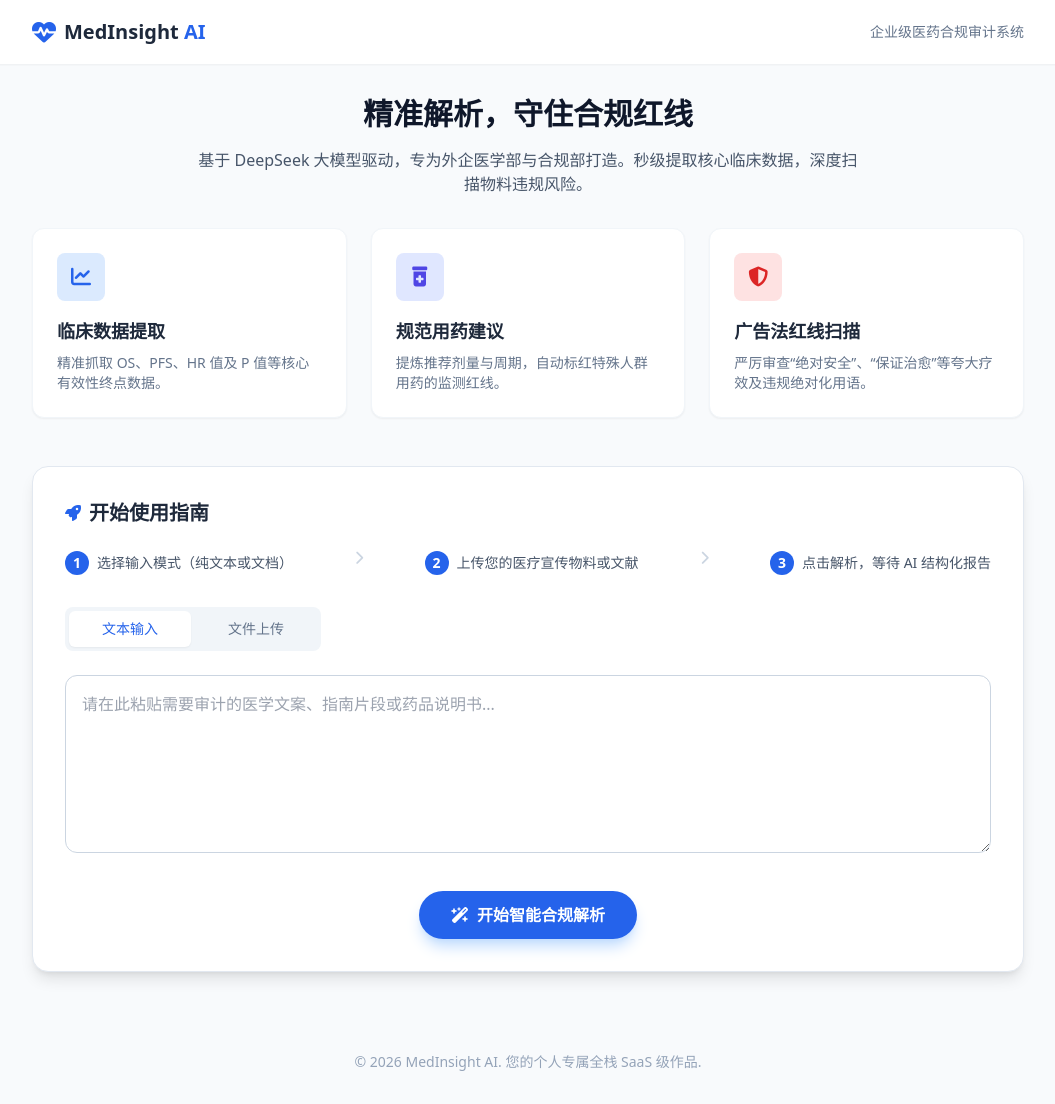
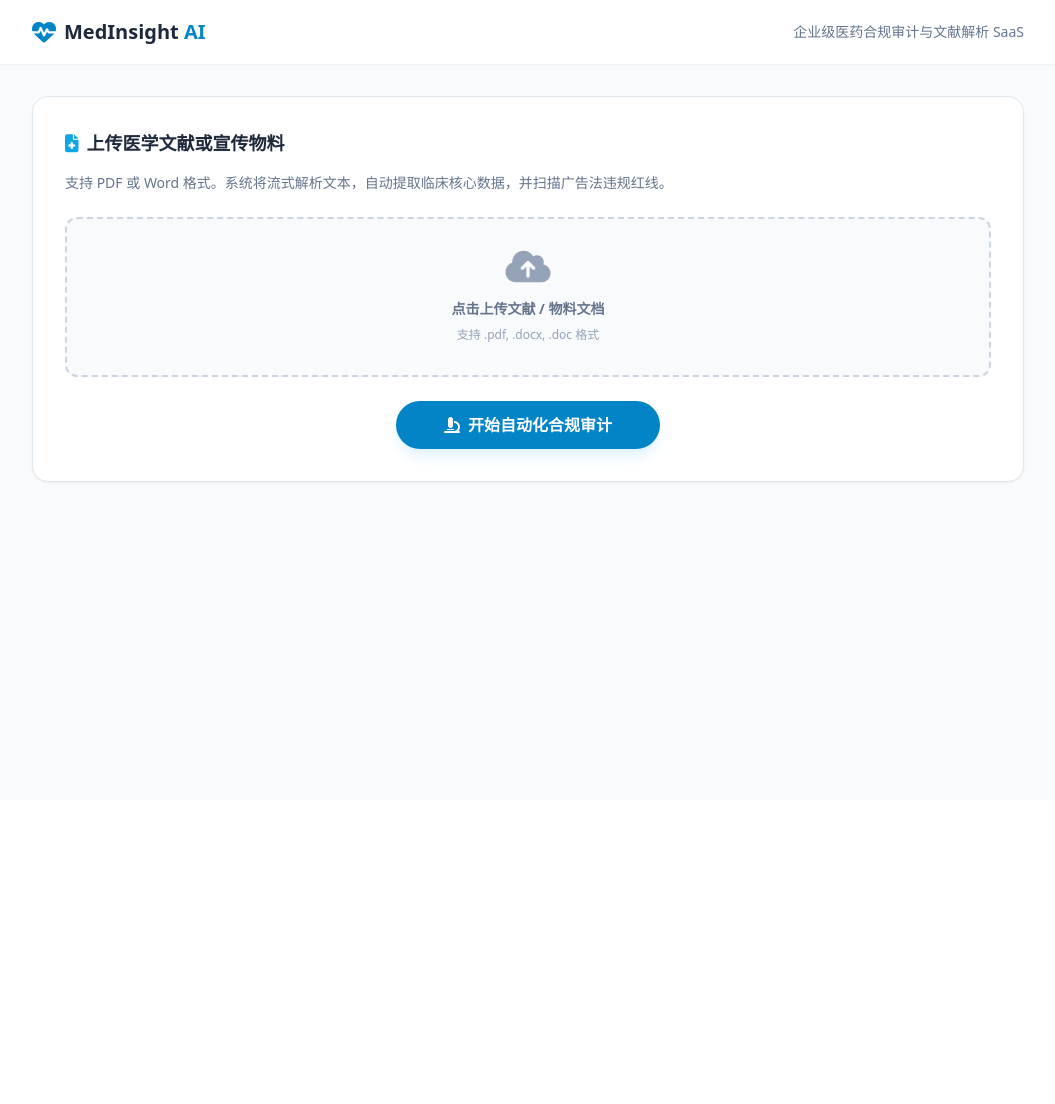
Before and after one commit to mengyufanqiu-maker/medinsight-ai, a Flask app: page / in a window 1280 px wide. Shown: the whole page, without its empty margins (112-1167 px from the left). After the commit the page ends 483 px from the top, so only its background shows below. Run offline with Flask 3, Linux system fonts and the light colour scheme; some libraries are stand-ins or nearby versions.

Commit message:
Update index.html

```diff
--- a/MedInsight/templates/index.html
+++ b/MedInsight/templates/index.html
@@ -3,228 +3,149 @@
 <head>
     <meta charset="UTF-8">
     <meta name="viewport" content="width=device-width, initial-scale=1.0">
-    <title>MedInsight AI | 医药合规与文献解析引擎</title>
+    <title>MedInsight AI | 医药合规审计与文献解析系统</title>
     <script src="https://cdn.tailwindcss.com"></script>
     <link rel="stylesheet" href="https://cdnjs.cloudflare.com/ajax/libs/font-awesome/6.4.0/css/all.min.css">
     <script src="https://cdn.jsdelivr.net/npm/marked/marked.min.js"></script>
     <style>
-        /* 针对 AI 生成报告的专属精美排版 */
-        .ai-report h3 { color: #1e40af; font-size: 1.25rem; font-weight: 700; margin-top: 1.5rem; margin-bottom: 0.75rem; border-bottom: 2px solid #bfdbfe; padding-bottom: 0.25rem; }
-        .ai-report p { margin-bottom: 1rem; line-height: 1.7; color: #374151; }
-        .ai-report ul { list-style-type: disc; padding-left: 1.5rem; margin-bottom: 1rem; color: #374151; }
-        .ai-report li { margin-bottom: 0.5rem; }
-        .ai-report strong { color: #111827; font-weight: 600; background-color: #fef08a; padding: 0 4px; border-radius: 2px;}
+        /* 医药合规报告专属高级排版 */
+        .med-report h3 { color: #0284c7; font-size: 1.25rem; font-weight: 700; margin-top: 1.5rem; margin-bottom: 0.75rem; border-bottom: 2px solid #bae6fd; padding-bottom: 0.25rem; }
+        .med-report p { margin-bottom: 1rem; line-height: 1.7; color: #334155; text-align: justify; }
+        .med-report ul { list-style-type: square; padding-left: 1.5rem; margin-bottom: 1rem; color: #334155; }
+        .med-report li { margin-bottom: 0.5rem; }
+        .med-report strong { color: #ef4444; background-color: #fee2e2; padding: 0 4px; border-radius: 2px; font-weight: 600; }
+
+        @keyframes pulse { 0%, 100% { opacity: 1; } 50% { opacity: .5; } }
+        .animate-pulse { animation: pulse 2s cubic-bezier(0.4, 0, 0.6, 1) infinite; }
     </style>
 </head>
-<body class="bg-slate-50 font-sans text-slate-800 selection:bg-blue-200">
+<body class="bg-slate-50 font-sans text-slate-800">
+
+    <div id="welcomeLoader" class="fixed inset-0 bg-slate-900 z-50 flex flex-col items-center justify-center p-6 text-center transition-all duration-500">
+        <div class="bg-slate-800 p-8 rounded-2xl shadow-2xl max-w-md border border-slate-700 animate-pulse">
+            <i class="fa-solid fa-prescription-bottle-medical text-sky-400 text-5xl mb-4"></i>
+            <h3 class="text-xl font-bold text-white mb-2">MedInsight 临床大脑点火中</h3>
+            <p class="text-slate-400 text-sm leading-relaxed mb-4">
+                由于采用云端免费托管，服务器初次加载需激活唤醒约 <span class="text-sky-400 font-bold">20-30 秒</span>。后续运行将恢复极速响应，感谢您的耐心等待！
+            </p>
+            <div class="w-full bg-slate-700 h-2 rounded-full overflow-hidden">
+                <div class="bg-gradient-to-r from-sky-400 to-blue-600 h-full w-full rounded-full transition-all duration-[20s]" style="width: 0%;" id="loadBar"></div>
+            </div>
+            <p class="text-xs text-slate-500 mt-4">本医学 SaaS 系统全栈由求职者独立研发与部署</p>
+        </div>
+    </div>
 
     <header class="bg-white shadow-sm sticky top-0 z-10">
         <div class="max-w-5xl mx-auto px-4 py-4 flex justify-between items-center">
             <div class="flex items-center space-x-2">
-                <i class="fa-solid fa-heart-pulse text-blue-600 text-2xl"></i>
-                <h1 class="text-xl font-bold text-slate-800">MedInsight <span class="text-blue-600">AI</span></h1>
+                <i class="fa-solid fa-heart-pulse text-sky-600 text-2xl"></i>
+                <h1 class="text-xl font-bold text-slate-800">MedInsight <span class="text-sky-600">AI</span></h1>
             </div>
-            <div class="text-sm text-slate-500 font-medium">企业级医药合规审计系统</div>
+            <div class="text-sm text-slate-500 font-medium">企业级医药合规审计与文献解析 SaaS</div>
         </div>
     </header>
 
     <main class="max-w-5xl mx-auto px-4 py-8">
+        <div class="bg-white p-8 rounded-2xl shadow-sm border border-slate-200 mb-8">
+            <h2 class="text-lg font-bold mb-4 flex items-center"><i class="fa-solid fa-file-medical text-sky-500 mr-2"></i> 上传医学文献或宣传物料</h2>
+            <p class="text-sm text-slate-500 mb-6">支持 PDF 或 Word 格式。系统将流式解析文本，自动提取临床核心数据，并扫描广告法违规红线。</p>
 
-        <section class="mb-12 text-center">
-            <h2 class="text-3xl font-extrabold text-slate-900 mb-4">精准解析，守住合规红线</h2>
-            <p class="text-slate-600 max-w-2xl mx-auto mb-8">基于 DeepSeek 大模型驱动，专为外企医学部与合规部打造。秒级提取核心临床数据，深度扫描物料违规风险。</p>
-
-            <div class="grid md:grid-cols-3 gap-6 text-left">
-                <div class="bg-white p-6 rounded-xl shadow-sm border border-slate-100 hover:shadow-md transition">
-                    <div class="w-12 h-12 bg-blue-100 text-blue-600 rounded-lg flex items-center justify-center text-xl mb-4"><i class="fa-solid fa-chart-line"></i></div>
-                    <h3 class="font-bold text-lg mb-2">临床数据提取</h3>
-                    <p class="text-slate-500 text-sm">精准抓取 OS、PFS、HR 值及 P 值等核心有效性终点数据。</p>
+            <form id="auditForm" onsubmit="submitForm(event)" class="space-y-6">
+                <div class="flex items-center justify-center w-full">
+                    <label for="medicalFile" class="flex flex-col items-center justify-center w-full h-40 border-2 border-slate-300 border-dashed rounded-xl cursor-pointer bg-slate-50 hover:bg-slate-100 transition">
+                        <div class="flex flex-col items-center justify-center pt-5 pb-6">
+                            <i class="fa-solid fa-cloud-arrow-up text-4xl text-slate-400 mb-3"></i>
+                            <p class="mb-2 text-sm text-slate-500"><span class="font-semibold">点击上传文献 / 物料文档</span></p>
+                            <p class="text-xs text-slate-400">支持 .pdf, .docx, .doc 格式</p>
                         </div>
-                <div class="bg-white p-6 rounded-xl shadow-sm border border-slate-100 hover:shadow-md transition">
-                    <div class="w-12 h-12 bg-indigo-100 text-indigo-600 rounded-lg flex items-center justify-center text-xl mb-4"><i class="fa-solid fa-prescription-bottle-medical"></i></div>
-                    <h3 class="font-bold text-lg mb-2">规范用药建议</h3>
-                    <p class="text-slate-500 text-sm">提炼推荐剂量与周期，自动标红特殊人群用药的监测红线。</p>
-                </div>
-                <div class="bg-white p-6 rounded-xl shadow-sm border border-slate-100 hover:shadow-md transition">
-                    <div class="w-12 h-12 bg-red-100 text-red-600 rounded-lg flex items-center justify-center text-xl mb-4"><i class="fa-solid fa-shield-halved"></i></div>
-                    <h3 class="font-bold text-lg mb-2">广告法红线扫描</h3>
-                    <p class="text-slate-500 text-sm">严厉审查“绝对安全”、“保证治愈”等夸大疗效及违规绝对化用语。</p>
-                </div>
-            </div>
-        </section>
-
-        <section class="bg-white rounded-2xl shadow-lg border border-slate-200 overflow-hidden">
-            <div class="p-8">
-                <div class="flex items-center space-x-2 mb-6">
-                    <i class="fa-solid fa-rocket text-blue-600"></i>
-                    <h2 class="text-xl font-bold">开始使用指南</h2>
-                </div>
-
-                <div class="flex flex-col md:flex-row justify-between mb-8 text-sm text-slate-600">
-                    <div class="flex items-center space-x-2"><span class="w-6 h-6 rounded-full bg-blue-600 text-white flex items-center justify-center font-bold">1</span><span>选择输入模式（纯文本或文档）</span></div>
-                    <i class="fa-solid fa-chevron-right hidden md:block text-slate-300"></i>
-                    <div class="flex items-center space-x-2"><span class="w-6 h-6 rounded-full bg-blue-600 text-white flex items-center justify-center font-bold">2</span><span>上传您的医疗宣传物料或文献</span></div>
-                    <i class="fa-solid fa-chevron-right hidden md:block text-slate-300"></i>
-                    <div class="flex items-center space-x-2"><span class="w-6 h-6 rounded-full bg-blue-600 text-white flex items-center justify-center font-bold">3</span><span>点击解析，等待 AI 结构化报告</span></div>
-                </div>
-
-                <div class="flex space-x-1 bg-slate-100 p-1 rounded-lg mb-6 w-full md:w-64">
-                    <button id="btnTextMode" onclick="switchMode('text')" class="flex-1 py-2 text-sm font-medium rounded-md bg-white text-blue-600 shadow-sm transition">文本输入</button>
-                    <button id="btnFileMode" onclick="switchMode('file')" class="flex-1 py-2 text-sm font-medium rounded-md text-slate-500 hover:text-slate-700 transition">文件上传</button>
-                </div>
-
-                <form id="analyzeForm" onsubmit="submitForm(event)">
-                    <div id="textInputArea" class="block">
-                        <textarea id="textContent" rows="6" placeholder="请在此粘贴需要审计的医学文案、指南片段或药品说明书..." class="w-full p-4 border border-slate-300 rounded-xl focus:ring-2 focus:ring-blue-500 focus:border-blue-500 outline-none transition resize-y"></textarea>
-                    </div>
-
-                    <div id="fileInputArea" class="hidden">
-                        <div class="flex items-center justify-center w-full">
-                            <label for="fileContent" class="flex flex-col items-center justify-center w-full h-40 border-2 border-slate-300 border-dashed rounded-xl cursor-pointer bg-slate-50 hover:bg-slate-100 transition">
-                                <div class="flex flex-col items-center justify-center pt-5 pb-6">
-                                    <i class="fa-solid fa-cloud-arrow-up text-3xl text-slate-400 mb-3"></i>
-                                    <p class="mb-2 text-sm text-slate-500"><span class="font-semibold">点击上传</span> 或拖拽文件至此处</p>
-                                    <p class="text-xs text-slate-400">支持 PDF, DOCX, TXT 格式</p>
-                                </div>
-                                <input id="fileContent" type="file" class="hidden" accept=".pdf,.doc,.docx,.txt" onchange="updateFileName()" />
+                        <input id="medicalFile" type="file" class="hidden" accept=".pdf,.doc,.docx" onchange="updateFileName()" required />
                     </label>
                 </div>
-                        <p id="fileNameDisplay" class="text-center text-sm text-blue-600 font-medium mt-3 hidden"></p>
-                    </div>
+                <p id="fileNameDisplay" class="text-center text-sm text-sky-600 font-medium hidden"></p>
 
-                    <div class="mt-8 text-center">
-                        <button type="submit" id="submitBtn" class="bg-blue-600 hover:bg-blue-700 text-white font-bold py-3 px-8 rounded-full shadow-lg shadow-blue-200 transition-all transform hover:-translate-y-0.5 flex items-center justify-center mx-auto space-x-2 min-w-[200px]">
-                            <i id="btnIcon" class="fa-solid fa-wand-magic-sparkles"></i>
-                            <span id="btnText">开始智能合规解析</span>
+                <div class="text-center">
+                    <button type="submit" id="submitBtn" class="bg-sky-600 hover:bg-sky-700 text-white font-bold py-3 px-12 rounded-full shadow-lg shadow-sky-100 transition-all transform hover:-translate-y-0.5 inline-flex items-center space-x-2">
+                        <i id="btnIcon" class="fa-solid fa-microscope"></i>
+                        <span id="btnText">开始自动化合规审计</span>
                     </button>
                 </div>
             </form>
         </div>
-        </section>
 
-        <section id="resultSection" class="mt-8 hidden">
-            <div class="bg-white rounded-2xl shadow-lg border border-slate-200 overflow-hidden">
-                <div class="bg-blue-50 px-6 py-4 border-b border-blue-100 flex items-center space-x-2">
-                    <i class="fa-solid fa-file-medical text-blue-600"></i>
-                    <h3 class="font-bold text-slate-800">AI 结构化审计报告</h3>
+        <section id="resultSection" class="hidden">
+            <div class="bg-white rounded-2xl shadow-xl border border-slate-200 overflow-hidden">
+                <div class="bg-slate-900 px-6 py-4 flex justify-between items-center">
+                    <div class="flex items-center space-x-2 text-white font-bold">
+                        <i class="fa-solid fa-clipboard-check text-emerald-400"></i>
+                        <span>MedInsight 自动化审计报告结果</span>
                     </div>
-                <div id="resultContent" class="p-6 ai-report text-slate-700">
+                    <span class="text-xs bg-emerald-500/20 text-emerald-400 px-2 py-1 rounded font-mono">STATUS: COMPLETED</span>
+                </div>
+                <div class="p-8 bg-white">
+                    <div id="resultContent" class="med-report"></div>
                 </div>
             </div>
         </section>
-
     </main>
 
-    <footer class="text-center text-slate-400 text-sm py-8 mt-4">
-        &copy; 2026 MedInsight AI. 您的个人专属全栈 SaaS 级作品.
-    </footer>
+    <script>
+        // 🪄 点火倒计时进度条与自动关闭
+        window.addEventListener('DOMContentLoaded', () => {
+            const bar = document.getElementById('loadBar');
+            setTimeout(() => { bar.style.width = '100%'; }, 100);
 
-    <script>
-        let currentMode = 'text';
+            setTimeout(() => {
+                const loader = document.getElementById('welcomeLoader');
+                loader.classList.add('opacity-0', 'pointer-events-none');
+            }, 3000);
+        });
 
-        // 切换输入模式
-        function switchMode(mode) {
-            currentMode = mode;
-            const textBtn = document.getElementById('btnTextMode');
-            const fileBtn = document.getElementById('btnFileMode');
-            const textArea = document.getElementById('textInputArea');
-            const fileArea = document.getElementById('fileInputArea');
-
-            if (mode === 'text') {
-                textBtn.className = 'flex-1 py-2 text-sm font-medium rounded-md bg-white text-blue-600 shadow-sm transition';
-                fileBtn.className = 'flex-1 py-2 text-sm font-medium rounded-md text-slate-500 hover:text-slate-700 transition';
-                textArea.classList.remove('hidden');
-                fileArea.classList.add('hidden');
-            } else {
-                fileBtn.className = 'flex-1 py-2 text-sm font-medium rounded-md bg-white text-blue-600 shadow-sm transition';
-                textBtn.className = 'flex-1 py-2 text-sm font-medium rounded-md text-slate-500 hover:text-slate-700 transition';
-                fileArea.classList.remove('hidden');
-                textArea.classList.add('hidden');
-            }
-        }
-
-        // 显示上传的文件名
         function updateFileName() {
-            const fileInput = document.getElementById('fileContent');
+            const fileInput = document.getElementById('medicalFile');
             const display = document.getElementById('fileNameDisplay');
             if (fileInput.files.length > 0) {
-                display.innerText = '已选择文件: ' + fileInput.files[0].name;
+                display.innerText = '已成功加载文档: ' + fileInput.files[0].name;
                 display.classList.remove('hidden');
             }
         }
 
-        // 提交表单与 API 交互
         async function submitForm(event) {
-            event.preventDefault(); // 阻止网页默认刷新
-
+            event.preventDefault();
             const btn = document.getElementById('submitBtn');
             const btnText = document.getElementById('btnText');
             const btnIcon = document.getElementById('btnIcon');
             const resultSection = document.getElementById('resultSection');
             const resultContent = document.getElementById('resultContent');
 
-            // 按钮变成加载状态
             btn.disabled = true;
-            btn.classList.replace('bg-blue-600', 'bg-slate-400');
-            btn.classList.replace('hover:bg-blue-700', 'hover:bg-slate-400');
+            btn.classList.replace('bg-sky-600', 'bg-slate-400');
             btnIcon.className = 'fa-solid fa-spinner fa-spin';
-            btnText.innerText = '深度解析中，请稍候...';
+            btnText.innerText = '医学大脑正在流式检索大模型、扫描法条红线...';
             resultSection.classList.add('hidden');
 
             const formData = new FormData();
-            formData.append('mode', currentMode);
-
-            if (currentMode === 'text') {
-                const text = document.getElementById('textContent').value;
-                if (!text.trim()) {
-                    alert('请输入要解析的文本！');
-                    resetBtn();
-                    return;
-                }
-                formData.append('text', text);
-            } else {
-                const fileInput = document.getElementById('fileContent');
-                if (fileInput.files.length === 0) {
-                    alert('请先选择一个文件！');
-                    resetBtn();
-                    return;
-                }
-                formData.append('file', fileInput.files[0]);
-            }
+            formData.append('file', document.getElementById('medicalFile').files[0]);
 
             try {
-                // 呼叫咱们的 Python 后厨
-                const response = await fetch('/api/analyze', {
-                    method: 'POST',
-                    body: formData
-                });
-
+                // 注意：这里对接的是你 MedInsight 本身的接口路由
+                const response = await fetch('/api/audit', { method: 'POST', body: formData });
                 const data = await response.json();
 
                 if (response.ok) {
-                    // 🎉 魔法时刻：用 marked.js 把原始字符变成精美排版！
                     resultContent.innerHTML = marked.parse(data.result);
                     resultSection.classList.remove('hidden');
-                    // 平滑滚动到结果区
                     resultSection.scrollIntoView({ behavior: 'smooth' });
                 } else {
-                    resultContent.innerHTML = `<p class="text-red-500"><i class="fa-solid fa-triangle-exclamation"></i> 错误: ${data.error}</p>`;
-                    resultSection.classList.remove('hidden');
+                    alert('审计中断: ' + data.error);
                 }
             } catch (error) {
-                resultContent.innerHTML = `<p class="text-red-500"><i class="fa-solid fa-wifi"></i> 网络或服务器异常，请重试。<br>${error}</p>`;
-                resultSection.classList.remove('hidden');
+                alert('网络异常: ' + error);
             }
 
-            resetBtn();
-
-            function resetBtn() {
             btn.disabled = false;
-                btn.classList.replace('bg-slate-400', 'bg-blue-600');
-                btn.classList.replace('hover:bg-slate-400', 'hover:bg-blue-700');
-                btnIcon.className = 'fa-solid fa-wand-magic-sparkles';
-                btnText.innerText = '开始智能合规解析';
-            }
+            btn.classList.replace('bg-slate-400', 'bg-sky-600');
+            btnIcon.className = 'fa-solid fa-microscope';
+            btnText.innerText = '开始自动化合规审计';
         }
     </script>
 </body>
```
Lines whose indentation alone changed are shown as unchanged.
